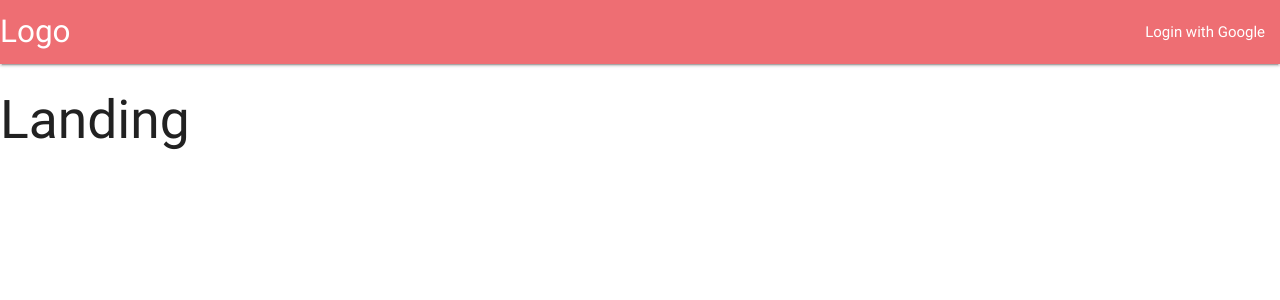
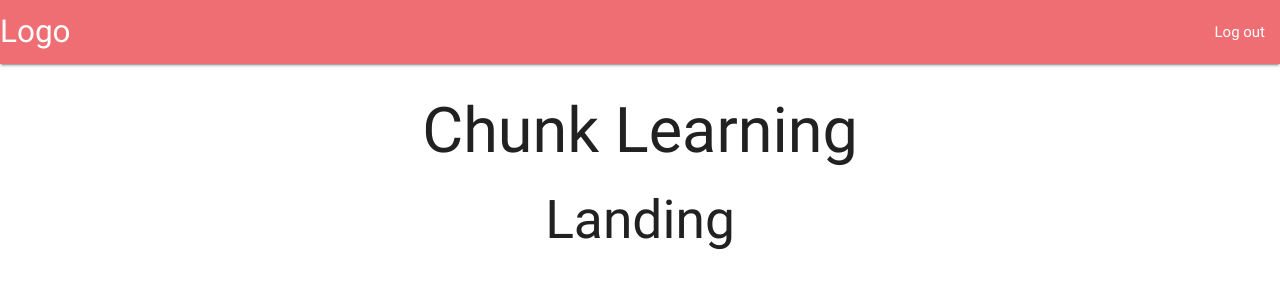
Before and after one commit to Homa/chunk-learning, a React (Create React App) app in the folder client/: page / in a window 1280 px wide. Shown: the top 300 px of the page. Built offline with nearby package versions, Linux system fonts and the light colour scheme; no server answers.

Commit message:
added login logout link to header

```diff
--- a/client/src/actions/index.js
+++ b/client/src/actions/index.js
@@ -4,5 +4,5 @@ import { FETCH_USER } from './types';
 export const fetchUser = () =>
   async dispatch => {
     const res = await axios.get('/api/current_user')
-    dispatch({ type: FETCH_USER, payload: res });
+    dispatch({ type: FETCH_USER, payload: res.data });
   }
--- a/client/src/components/App.js
+++ b/client/src/components/App.js
@@ -3,21 +3,10 @@ import { BrowserRouter, Route } from 'react-router-dom';
 import "materialize-css/dist/css/materialize.min.css";
 import { connect } from 'react-redux';
 import * as actions from '../actions'
+import Header from './Header';
+import Landing from './Landing';
 
-const Header = () => {
-  return(
-    <nav>
-        <div className="nav-wrapper">
-          <a href="#" className="brand-logo">Logo</a>
-          <ul id="nav-mobile" className="right hide-on-med-and-down">
-            <li><a href="/auth/google">Login with Google</a></li>
-          </ul>
-        </div>
-      </nav>
-  );
-}
 const Dashboard = () => <h2>Dashboard</h2>
-const Landing = () => <h2>Landing</h2>
 
 class App extends Component {
 
--- /dev/null
+++ b/client/src/components/Header.js
@@ -0,0 +1,42 @@
+import React, { Component } from 'react';
+import { connect } from 'react-redux';
+import * as actions from '../actions';
+
+class Header extends Component {
+
+  renderContent() {
+    switch(this.props.auth) {
+      case false:
+        // not logged in
+        return (
+          <li><a href="/auth/google">Login with Google</a></li>
+        );
+      case null:
+        // waithing for api call
+        return;
+      default:
+      return (
+        <li><a href="/api/logout">Log out</a></li>
+      );
+    }
+
+  }
+  render() {
+    return(
+      <nav>
+          <div className="nav-wrapper">
+            <a href="#" className="brand-logo">Logo</a>
+            <ul id="nav-mobile" className="right hide-on-med-and-down">
+              <li>{this.renderContent()}</li>
+            </ul>
+          </div>
+        </nav>
+    );
+  }
+}
+
+function mapStateToProps({auth}) {
+  return { auth };
+}
+
+export default connect(mapStateToProps, actions)(Header);
--- /dev/null
+++ b/client/src/components/Landing.js
@@ -0,0 +1,12 @@
+import React from 'react';
+
+const Landing = () => {
+  return (
+    <div style={{ textAlign: 'center'}}>
+      <h1>Chunk Learning</h1>
+      <h2>Landing</h2>
+    </div>
+  );
+};
+
+export default Landing;
--- a/client/src/reducers/authReducer.js
+++ b/client/src/reducers/authReducer.js
@@ -1,5 +1,9 @@
+import { FETCH_USER } from '../actions/types';
+
 export default function(state = {}, action) {
   switch (action.type) {
+    case FETCH_USER:
+      return action.payload || false;
     default:
       return state;
   }
```
Also changed, not shown: 1 other file (tests, documents, lock files or other folders).
